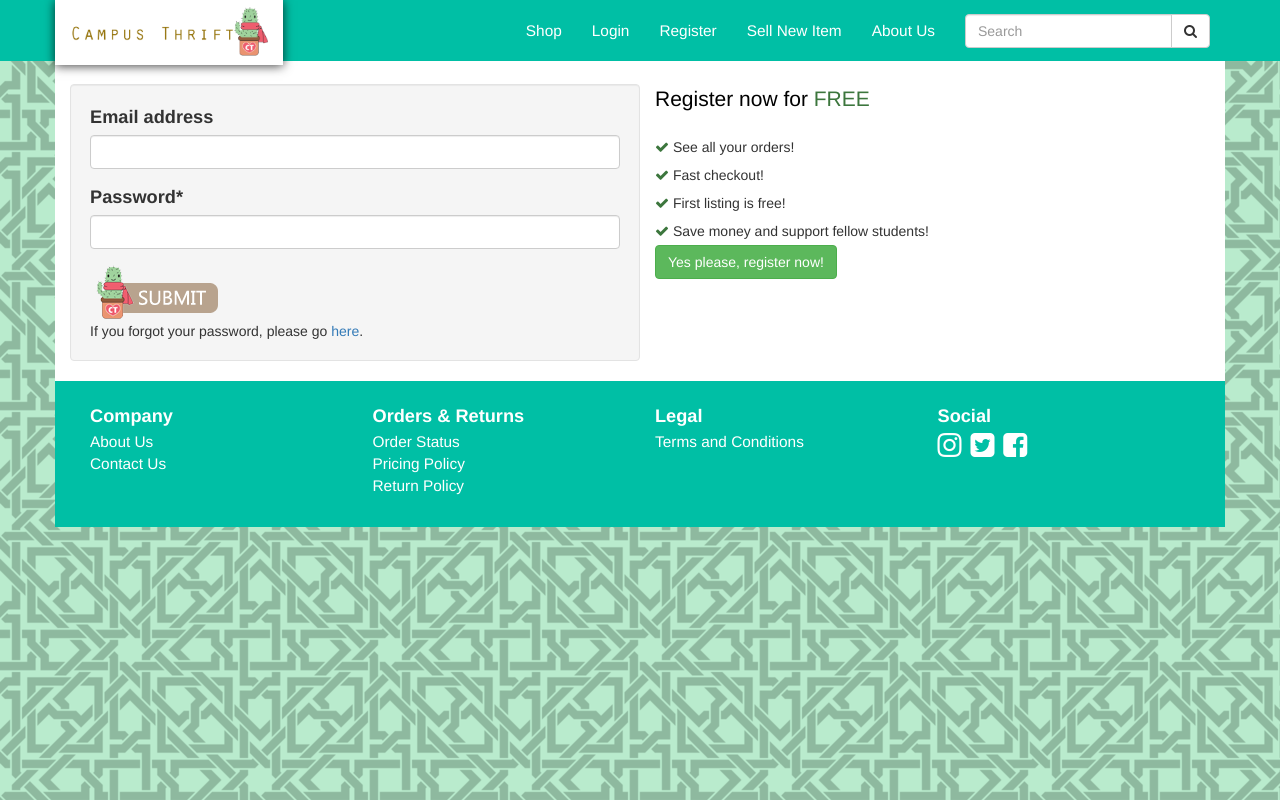
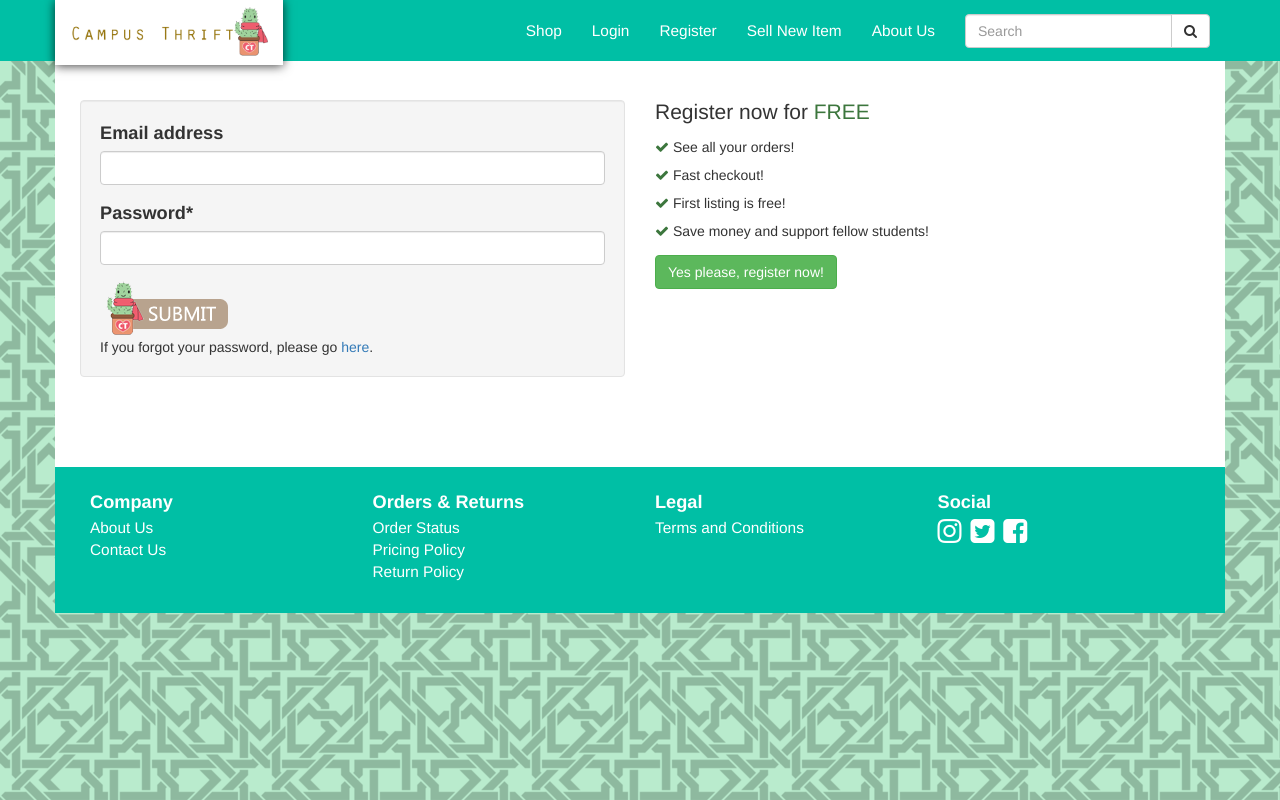
Before and after one commit to ansario/campusthrift-og, a Django app: page /login in a window 1280 px wide. Run offline with Django 3.2, Linux system fonts and the light colour scheme; some libraries are stand-ins or nearby versions.

Commit message:
fixed login page

```diff
--- a/campusthrift/templates/campusthrift/about.html
+++ b/campusthrift/templates/campusthrift/about.html
@@ -21,6 +21,7 @@
 
 
     </style>
+
     <div class="jumbotron  text-center " id="about-top-picture">
         <h1 class="">About</h1>
     </div>
--- a/campusthrift/templates/campusthrift/login.html
+++ b/campusthrift/templates/campusthrift/login.html
@@ -3,35 +3,23 @@
 {% load staticfiles %}
 {% block content %}
 
-
-    <div class="content">
-        <div class="main-1">
-            <div class="container">
-                <div class="login-page">
-                    <div class="account_grid">
-                        {% if error %}
-                            <div class="alert alert-danger alert-dismissible" role="alert">
-                                {{ error }}
-                            </div>
-
-                        {% endif %}
-                        <div class="col-xs-6 login-left">
-                            <div class="well">
+<div class="row login-row">
+    <div class="col-sm-6">
+        <div class="well login-form-box">
             <form id="loginForm" method="POST" enctype="multipart/form-data">
                 {% csrf_token %}
                 {{ form | crispy }}
                 <button type="submit" style="border: 0; background: transparent" >
                     <img src="../../../static/images/submit.png" alt="submit" />
                 </button>
-
-
                 <br>
                 If you forgot your password, please go <a href="/password_reset">here</a>.
             </form>
         </div>
     </div>
-                        <div class="col-xs-6">
-                            <p class="lead">Register now for <span class="text-success">FREE</span></p>
+    <div class="col-sm-6">
+        <div class="register-form-box">
+            <h3>Register now for <span class="text-success">FREE</span></h3>
             <ul class="list-unstyled" style="line-height: 2">
                 <li><span class="fa fa-check text-success"></span> See all your orders!</li>
                 <li><span class="fa fa-check text-success"></span> Fast checkout!</li>
@@ -40,17 +28,10 @@
                     students!
                 </li>
             </ul>
-                            <p><a href="./register" class="btn btn-success ">Yes please, register now!</a></p>
-                        </div>
-
-                    </div>
-                </div>
+            <p><a href="./register" class="btn btn-success register-btn ">Yes please, register now!</a></p>
         </div>
     </div>
 </div>
 
 
-
-
-
 {% endblock content %}
--- a/static/css/style.css
+++ b/static/css/style.css
@@ -3010,78 +3010,8 @@ h1, h2, h3, h4, h5, h6, p, td, label {
     font-size: 130%;
 }
 
-/*======================================ABOUT======================================*/
-.about-box{
-    margin: 0px 20px 0 20px;
-    padding-top: 20px;
-    color: #00bfa5;
-}
-
-.about-box .fa{
-    margin: 30px 0px;
-    color: #00bfa5;
-    font-size: 100px;
-}
-
-.main-container{
-    background-color: white;
-    padding: 0px;
-/*    //padding-top: 50px;*/
-}
-
-#about-top-picture{
-    background-image: url('../images/campus_thrift_header.png');
-    background-size: cover;
-    height: 450px;
-    margin-bottom:0;
-    color: white;
-    position: relative;
-    border-radius: 0px;
-}
-
-.jumbotron h1{
-    font-size: 50px;
-    margin: 0;
-    position: absolute;
-    top: 50%;
-    left: 50%;
-    transform: translate(-50%, -50%);
-}
-
-#about-middle-picture{
-    background-image: url('../images/campus_thrift_header.png');
-    background-size: cover;
-    height: 250px;
-    margin-bottom: 0;
-    border-radius: 0px;
-}
-
-/*======================================FOOTER======================================*/
-.footer{
-    background-color: #00bfa5;
-    color:white;
-    padding: 0 10px 30px 10px;
-}
-
-.footer .row{
-    margin: 10px 10px 0px 10px;
-}
-
-.footer h3{
-    padding: 15px 0 5px 0;
-}
-.footer ul li{
-    list-style: none;
-}
-
-.footer ul li a{
-    color: white;
-    font-size: 1.1em
-}
-
-.footer-social-icon{
-    color: white;
-    margin-right: 5px;
+body {
+    padding-top: 50px;
 }
 
 /*======================================NAVBAR======================================*/
@@ -3184,6 +3114,8 @@ h1, h2, h3, h4, h5, h6, p, td, label {
         border-style: none;
     }
 
+
+
 }
 
 .navbar-form {
@@ -3191,3 +3123,106 @@ h1, h2, h3, h4, h5, h6, p, td, label {
     margin-bottom:12px;
     border-style: none;
 }
+
+
+
+/*======================================FOOTER======================================*/
+.footer{
+    background-color: #00bfa5;
+    color:white;
+    padding: 0 10px 30px 10px;
+}
+
+.footer .row{
+    margin: 10px 10px 0px 10px;
+}
+
+.footer h3{
+    padding: 15px 0 5px 0;
+}
+.footer ul li{
+    list-style: none;
+}
+
+.footer ul li a{
+    color: white;
+    font-size: 1.1em
+}
+
+.footer-social-icon{
+    color: white;
+    margin-right: 5px;
+}
+
+/*======================================ABOUT======================================*/
+.about-box{
+    margin: 0px 20px 0 20px;
+    padding-top: 20px;
+    color: #00bfa5;
+}
+
+.about-box .fa{
+    margin: 30px 0px;
+    color: #00bfa5;
+    font-size: 100px;
+}
+
+.main-container{
+    background-color: white;
+    padding: 0px;
+/*    //padding-top: 50px;*/
+}
+
+#about-top-picture{
+    background-image: url('../images/campus_thrift_header.png');
+    background-size: cover;
+    height: 450px;
+    margin-bottom:0;
+    color: white;
+    position: relative;
+    border-radius: 0px;
+}
+
+.jumbotron h1{
+    font-size: 50px;
+    margin: 0;
+    position: absolute;
+    top: 50%;
+    left: 50%;
+    transform: translate(-50%, -50%);
+}
+
+#about-middle-picture{
+    background-image: url('../images/campus_thrift_header.png');
+    background-size: cover;
+    height: 250px;
+    margin-bottom: 0;
+    border-radius: 0px;
+}
+
+/*======================================LOGIN======================================*/
+.login-form-box{
+    margin-bottom: 40px;
+}
+.register-form-box{
+    margin-bottom: 20px;
+}
+
+.register-form-box h3{
+    font-size: 1.5em;
+    margin-bottom:10px;
+}
+
+.login-row{
+    margin: 50px 10px;
+}
+
+.register-btn{
+    margin-top:10px;
+}
+
+@media (max-width: 768px) {
+    .register-form-box{
+        text-align: center;
+    }
+}
```
Lines whose indentation alone changed are shown as unchanged.
